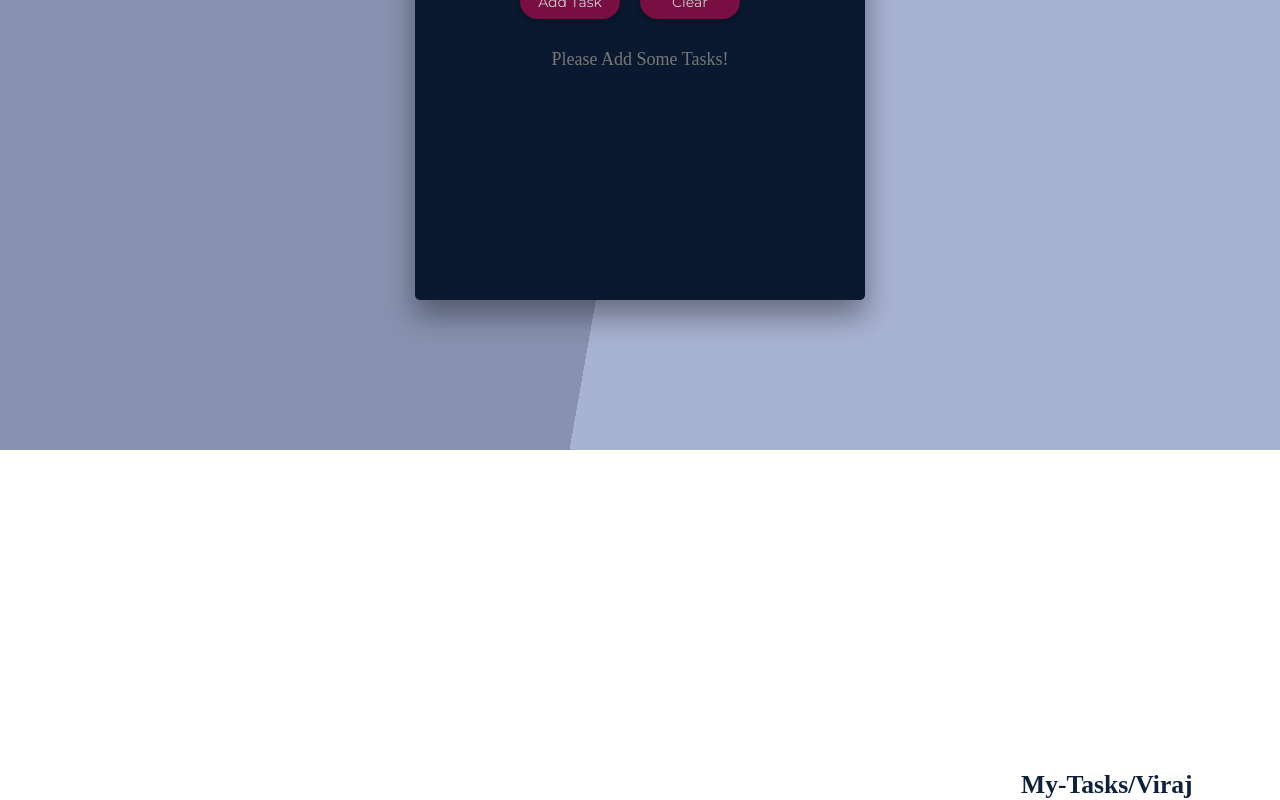
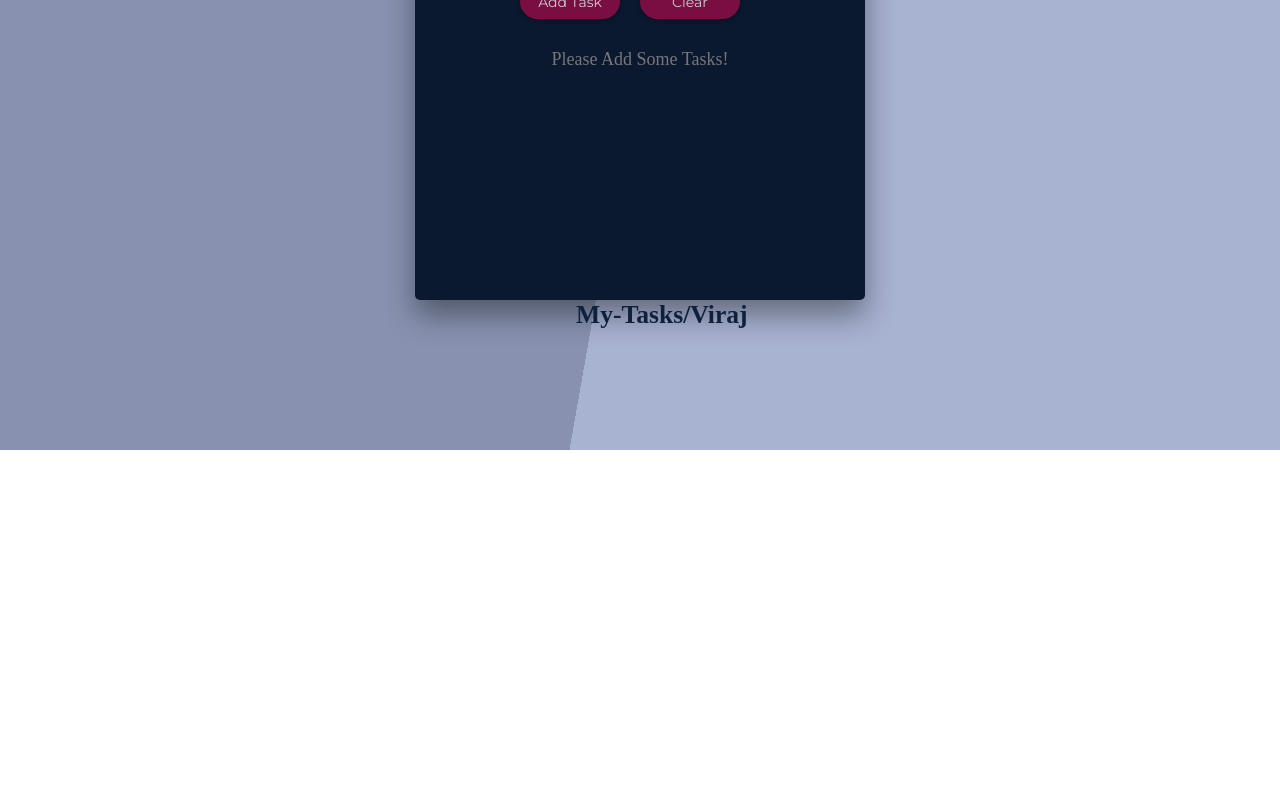
Before and after one commit to Viraaaj/My-Tasks, a React (Create React App) app: page / in a window 1280 px wide. Shown: the part 350-1150 px from the top of the page. After the commit the page ends 800 px from the top, so only its background shows below. Built offline with nearby package versions, Linux system fonts and the light colour scheme.

Commit message:
Update App.js

```diff
--- a/src/components/App.js
+++ b/src/components/App.js
@@ -9,6 +9,9 @@ const App = () => {
   return(
 
     <TaskListContextProvider>
+    <div className="github">
+      <a href="https://github.com/Viraaaj/My-Tasks" target="_blanck">My-Tasks/Viraj</a>
+    </div>
 
       <div className="container">
         <div className="app-wrapper">
@@ -18,14 +21,12 @@ const App = () => {
               <TaskForm/>
               <TaskList/>
           </div>
-          <div className="github"> <a href="https://github.com/Viraaaj/My-Tasks" target="_blanck">My-Tasks/Viraj</a> </div>
-        </div>
 
-      </div>
+          {/* <div className="github"> <a href="https://github.com/Viraaaj/My-Tasks" target="_blanck">My-Tasks/Viraj</a> </div> */}
 
 
-
-
+        </div>
+      </div>
     </TaskListContextProvider>
 
   )
```
